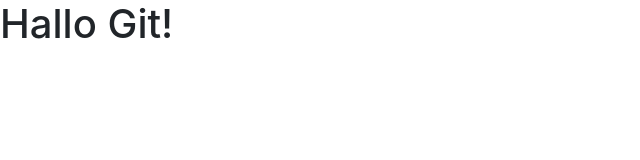
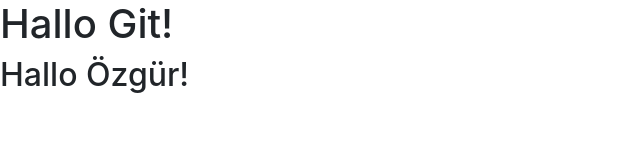
Before and after one commit to oezguerdeli/git-workshop-website, a plain HTML site: page index.html in a window 1280 px wide. Shown: the whole page, without its empty margins (0-640 px from the left). Drawn offline with nearby package versions, Linux system fonts and the light colour scheme.

Commit message:
Füge eine h2 Überschrift hinzu

```diff
--- a/index.html
+++ b/index.html
@@ -12,7 +12,7 @@
   </head>
   <body>
     <h1>Hallo Git!</h1>
-
+	<h2>Hallo Özgür!</h2>
     <!-- Optional JavaScript -->
     <!-- jQuery first, then Popper.js, then Bootstrap JS -->
     <script src="https://code.jquery.com/jquery-3.5.1.slim.min.js" integrity="sha384-DfXdz2htPH0lsSSs5nCTpuj/zy4C+OGpamoFVy38MVBnE+IbbVYUew+OrCXaRkfj" crossorigin="anonymous"></script>
```
